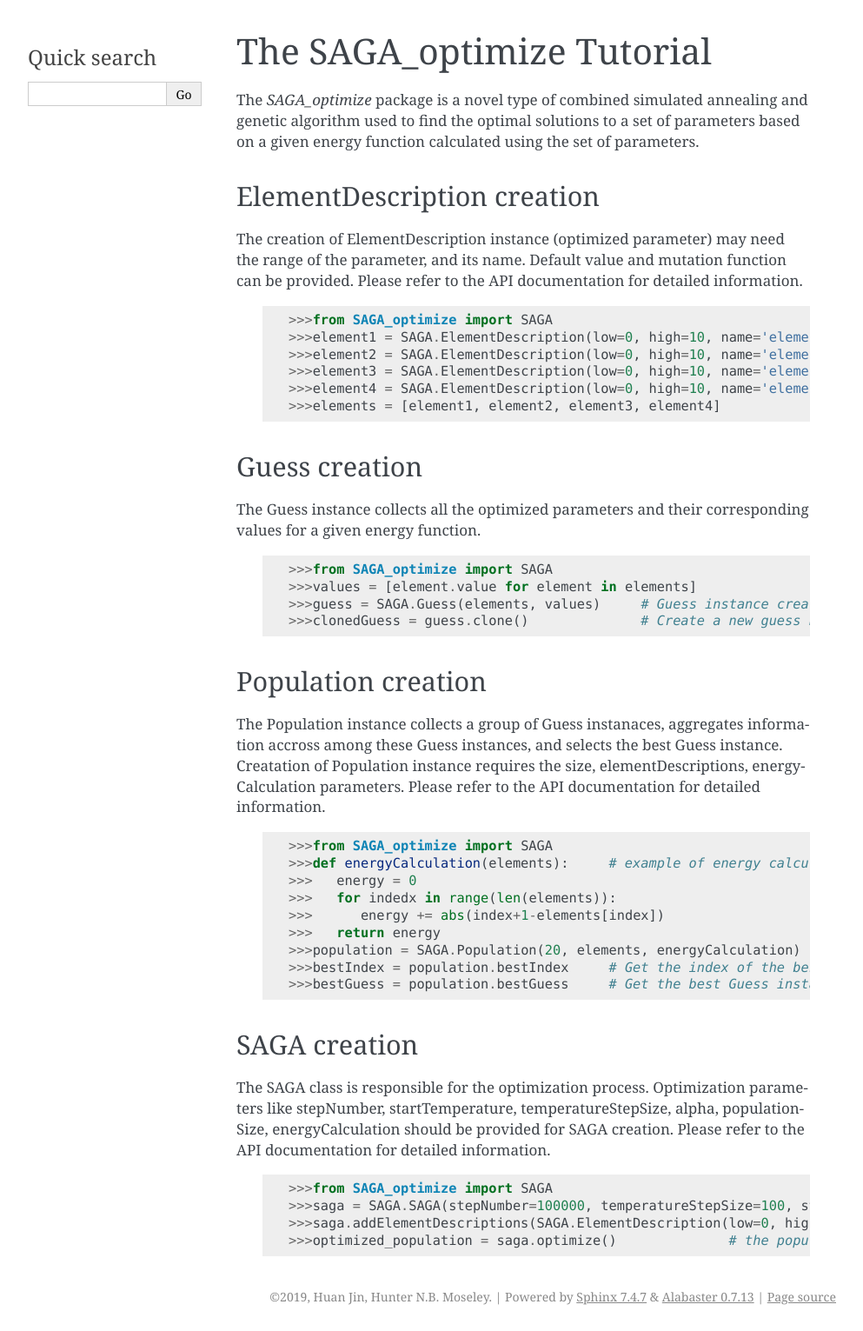
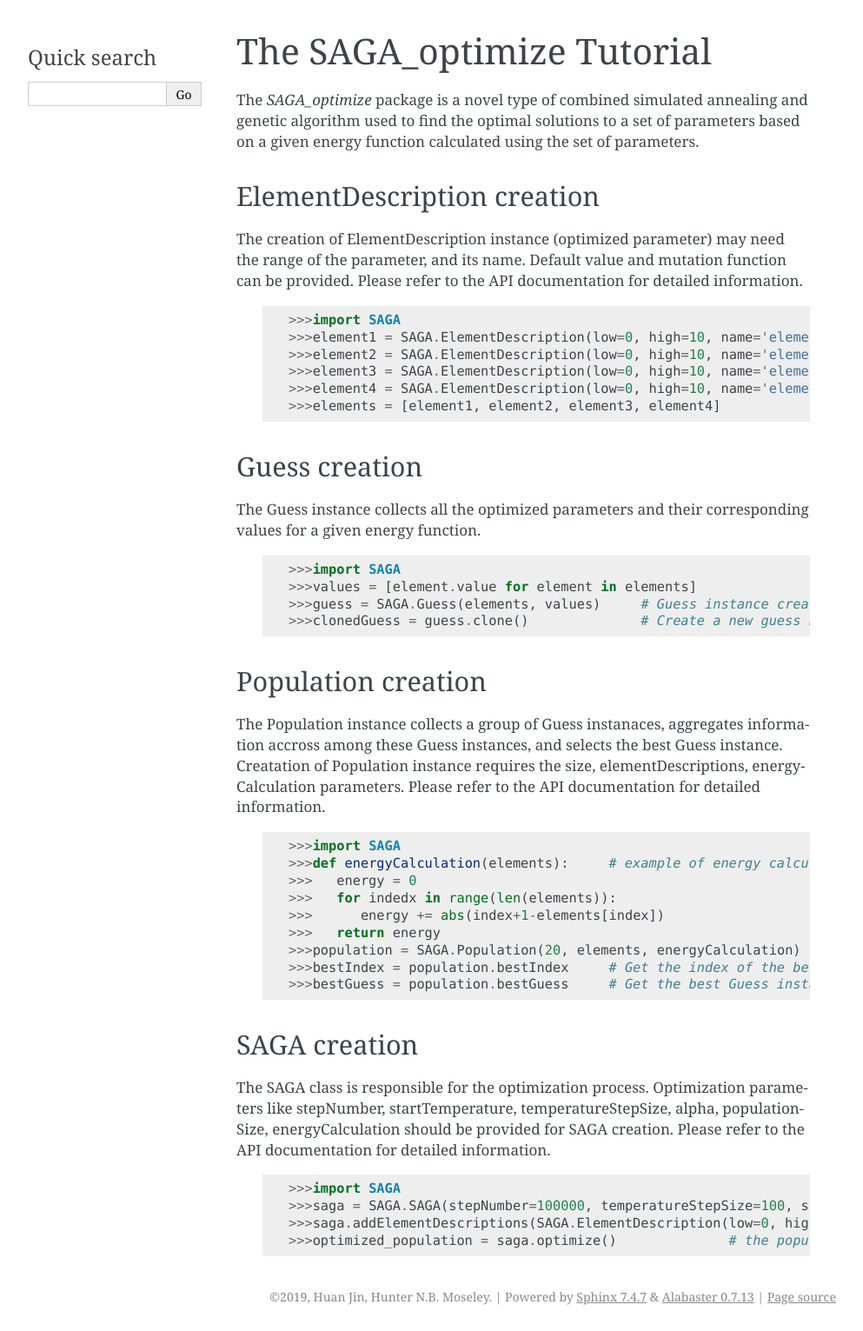
Before and after one commit to MoseleyBioinformaticsLab/SAGA_optimize, a Sphinx documentation site: the page built from doc/tutorial.rst, in a window 1280 px wide. Shown: the whole page at 87% size, without its empty margins (148-1141 px from the left). Built offline with Sphinx 7.4.7, drawn with Linux system fonts in a browser that asks for light colours.

Commit message:
updated files

```diff
--- a/README.rst
+++ b/README.rst
@@ -42,7 +42,7 @@ Quickstart
 
 .. code:: bash
 
-   >>>from SAGA_optimize import SAGA
+   >>>import SAGA
    >>>saga = SAGA.SAGA(stepNumber=100000, temperatureStepSize=100, startTemperature=0.5, alpha=1, direction=-1, energyCalculateion=energyCalculation, crossoverRate=0.5, mutationRate=3, annealMutationRate=1, populationSize=20)                  # SAGA instance creation.
    >>>saga.addElementDescriptions(SAGA.ElementDescription(low=0, high=10), SAGA.ElementDescription(low=0, high=10), SAGA.ElemenDescription(low=0, high=10), SAGA.ElementDescription(low=0, high=10), SAGA.ElementDescription(low=0, high=10))        # Add optimized parameters.
    >>>optimized_population = saga.optimize()              # the population returned after the opitimization.
--- a/doc/tutorial.rst
+++ b/doc/tutorial.rst
@@ -10,7 +10,7 @@ The creation of ElementDescription instance (optimized parameter) may need the r
 
    .. code:: Python
 
-      >>>from SAGA_optimize import SAGA
+      >>>import SAGA
       >>>element1 = SAGA.ElementDescription(low=0, high=10, name='element1')    # ElementDescription instance creation.
       >>>element2 = SAGA.ElementDescription(low=0, high=10, name='element2')
       >>>element3 = SAGA.ElementDescription(low=0, high=10, name='element3')
@@ -24,7 +24,7 @@ The Guess instance collects all the optimized parameters and their corresponding
 
    .. code:: Python
 
-      >>>from SAGA_optimize import SAGA
+      >>>import SAGA
       >>>values = [element.value for element in elements]
       >>>guess = SAGA.Guess(elements, values)     # Guess instance creation.
       >>>clonedGuess = guess.clone()              # Create a new guess by cloning the ElementDescriptions and the corresponding values of an existing guess instance.
@@ -36,7 +36,7 @@ The Population instance collects a group of Guess instanaces, aggregates informa
 
    .. code:: Python
 
-      >>>from SAGA_optimize import SAGA
+      >>>import SAGA
       >>>def energyCalculation(elements):     # example of energy calculation function definition.
       >>>   energy = 0
       >>>   for indedx in range(len(elements)):
@@ -53,7 +53,7 @@ The SAGA class is responsible for the optimization process. Optimization paramet
 
    .. code:: Python
 
-      >>>from SAGA_optimize import SAGA
+      >>>import SAGA
       >>>saga = SAGA.SAGA(stepNumber=100000, temperatureStepSize=100, startTemperature=0.5, alpha=1, direction=-1, energyCalculateion=energyCalculation, crossoverRate=0.5, mutationRate=3, annealMutationRate=1, populationSize=20)                     # SAGA instance creation.
       >>>saga.addElementDescriptions(SAGA.ElementDescription(low=0, high=10), SAGA.ElementDescription(low=0, high=10), SAGA.ElemenDescription(low=0, high=10), SAGA.ElementDescription(low=0, high=10), SAGA.ElementDescription(low=0, high=10))           # Add optimized parameters.
       >>>optimized_population = saga.optimize()              # the population returned after the opitimization.
```
Also changed, not shown: 1 other file.
